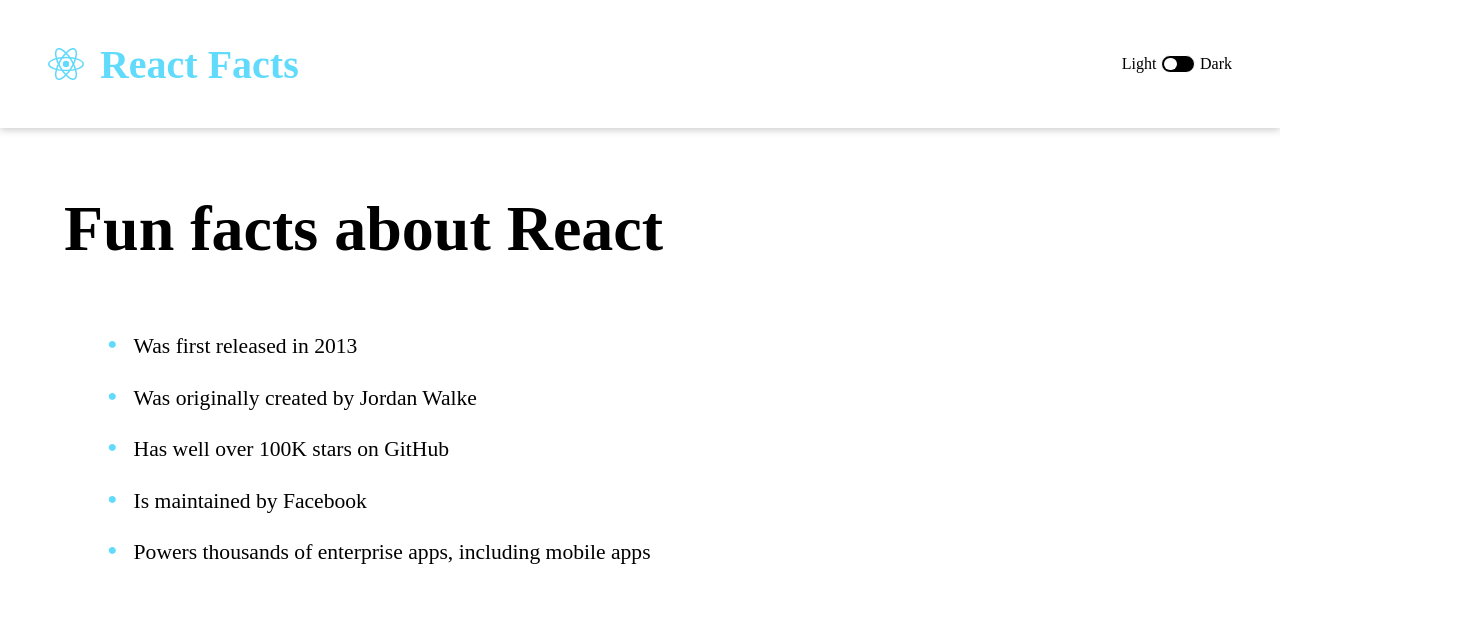
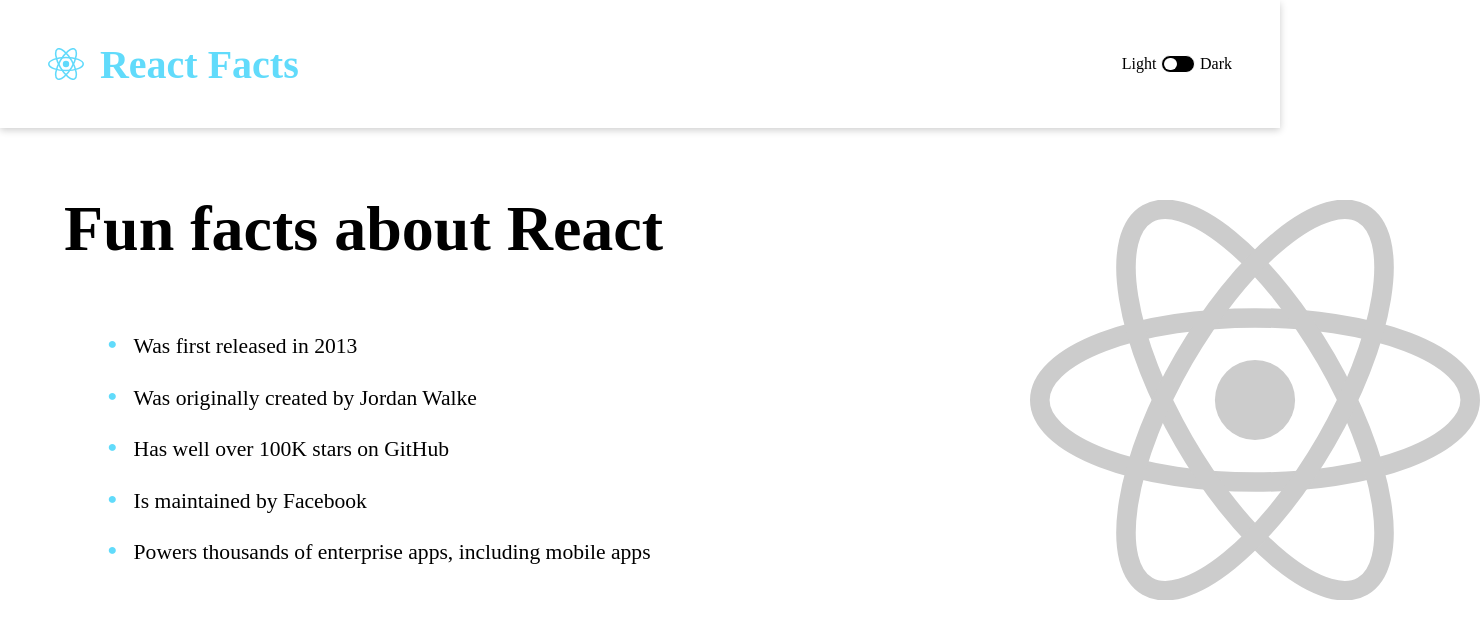
Before and after one commit to Kalanithi96/LearnReact, a React (Vite) app in the folder 12.darkMode/: page / in a window 1280 px wide. Shown: the top 638 px of the page, 1480 px wide, since content can reach past the window. Built offline with nearby package versions, Linux system fonts and the light colour scheme; the HTML template or start-up script is replaced by a standard one.

Commit message:
Added background image with styles

```diff
--- a/12.darkMode/src/App.css
+++ b/12.darkMode/src/App.css
@@ -103,3 +103,12 @@
   margin: 1em;
   font-size: larger;
 }
+
+.bg--img{
+  position: absolute;
+  top: 25vh;
+  right:-25vh;
+  color: #ccc;
+  z-index: -1;
+  height: 50vh;
+}
--- a/12.darkMode/src/components/Content.tsx
+++ b/12.darkMode/src/components/Content.tsx
@@ -1,3 +1,5 @@
+import logo from "./../assets/react-bg.svg"
+
 export default function Content() {
   return (
         <div>
@@ -9,6 +11,7 @@
                 <li>Is maintained by Facebook</li>
                 <li>Powers thousands of enterprise apps, including mobile apps</li>
             </ul>
+            <img src={logo} className="bg--img"/>
         </div>
     );
 }
```
Also changed, not shown: 12.darkMode/src/assets/react-bg.svg (added).
